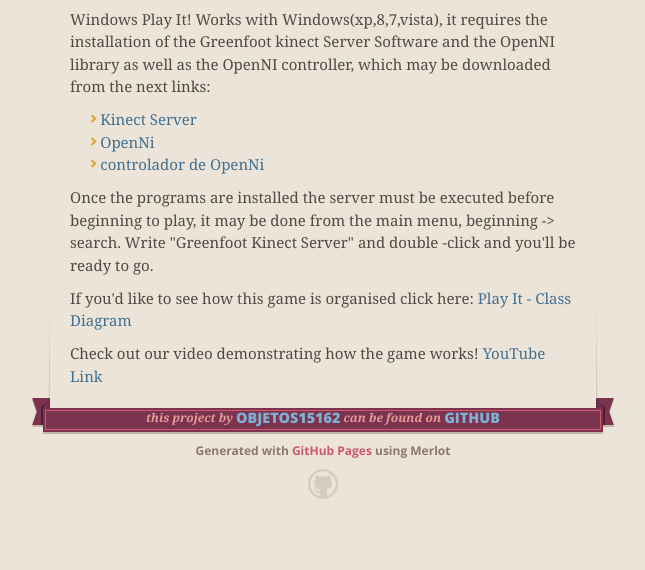
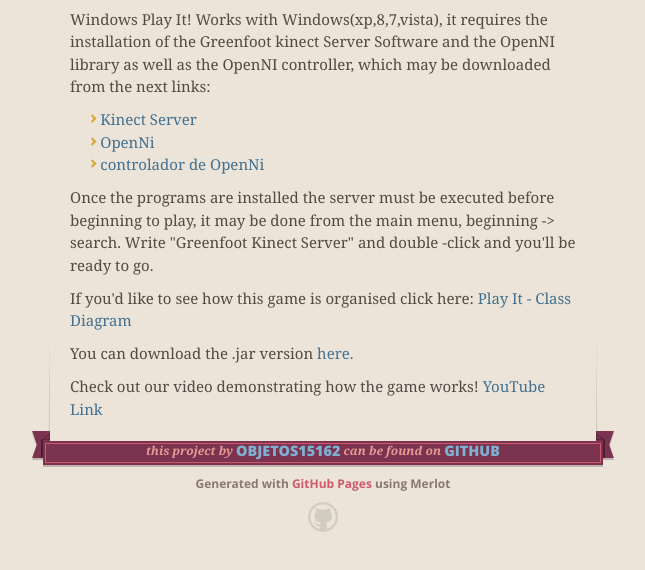
Before and after one commit to objetos15162/Play-It, a plain HTML site: page index.html in a window 1280 px wide. Shown: the part 1762-2332 px from the top of the page, without its empty margins (317-962 px from the left). Before the commit the page ends 2301 px from the top, so only its background shows below. Drawn offline with nearby package versions, Linux system fonts and the light colour scheme.

```diff
--- a/index.html
+++ b/index.html
@@ -96,6 +96,8 @@ Play It! Works with Windows(xp,8,7,vista), it requires the installation of the G
 <p>If you'd like to see how this game is organised click here:
 <a href="https://www.dropbox.com/s/cudzyaxyokx7ixc/diagramadeclases.png?dl=0">Play It - Class Diagram</a></p>
 
+<p>You can download the .jar version <a href="https://www.dropbox.com/s/s3c6eee9ld80prx/Play-It.jar.zip?dl=0">here.</a></p>
+
 <p>Check out our video demonstrating how the game works! <a href="https://youtu.be/bdvARSlv3vc">YouTube Link</a></p>
       </section>
 
```
Also changed, not shown: params.json (+1 -1 lines).
